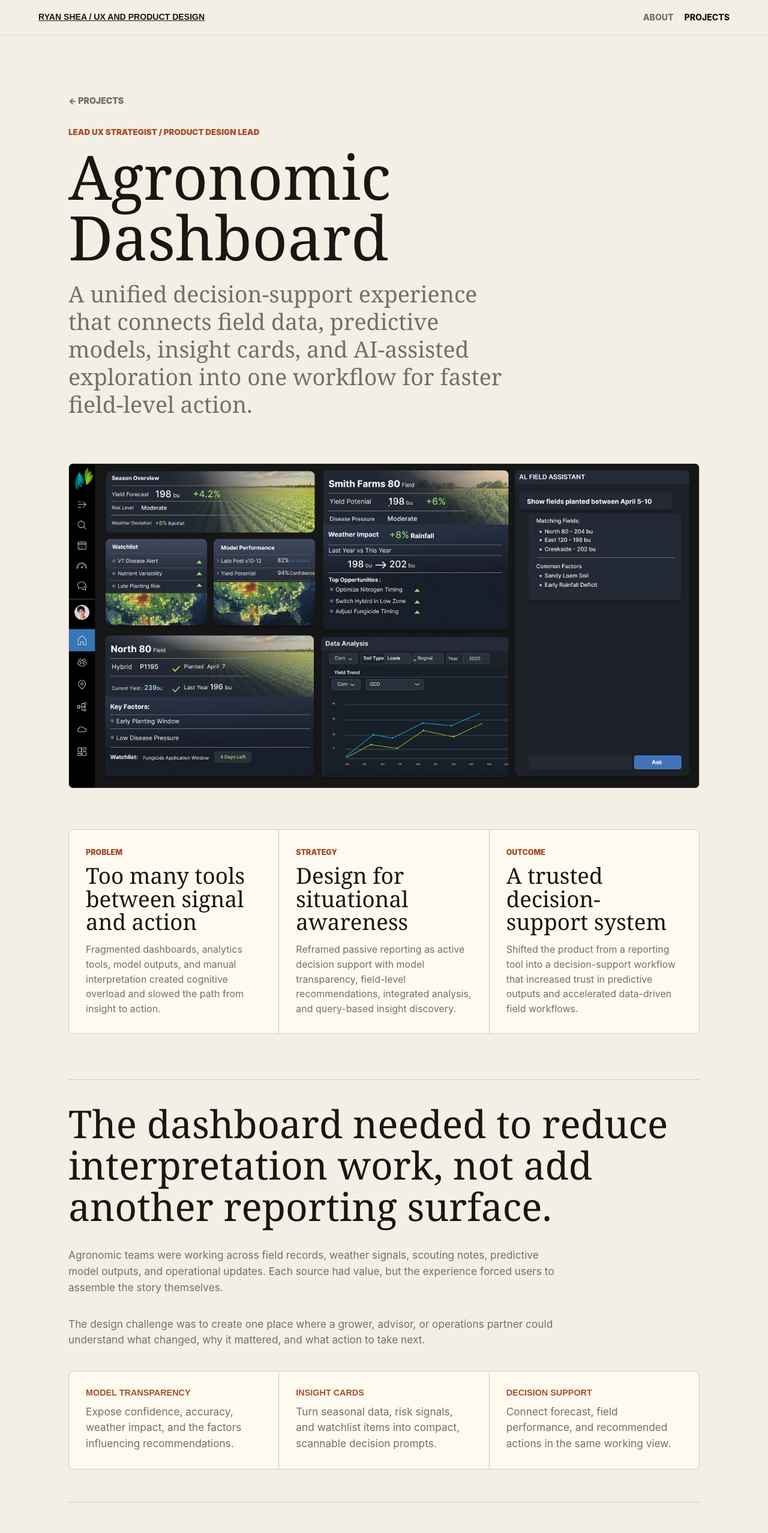
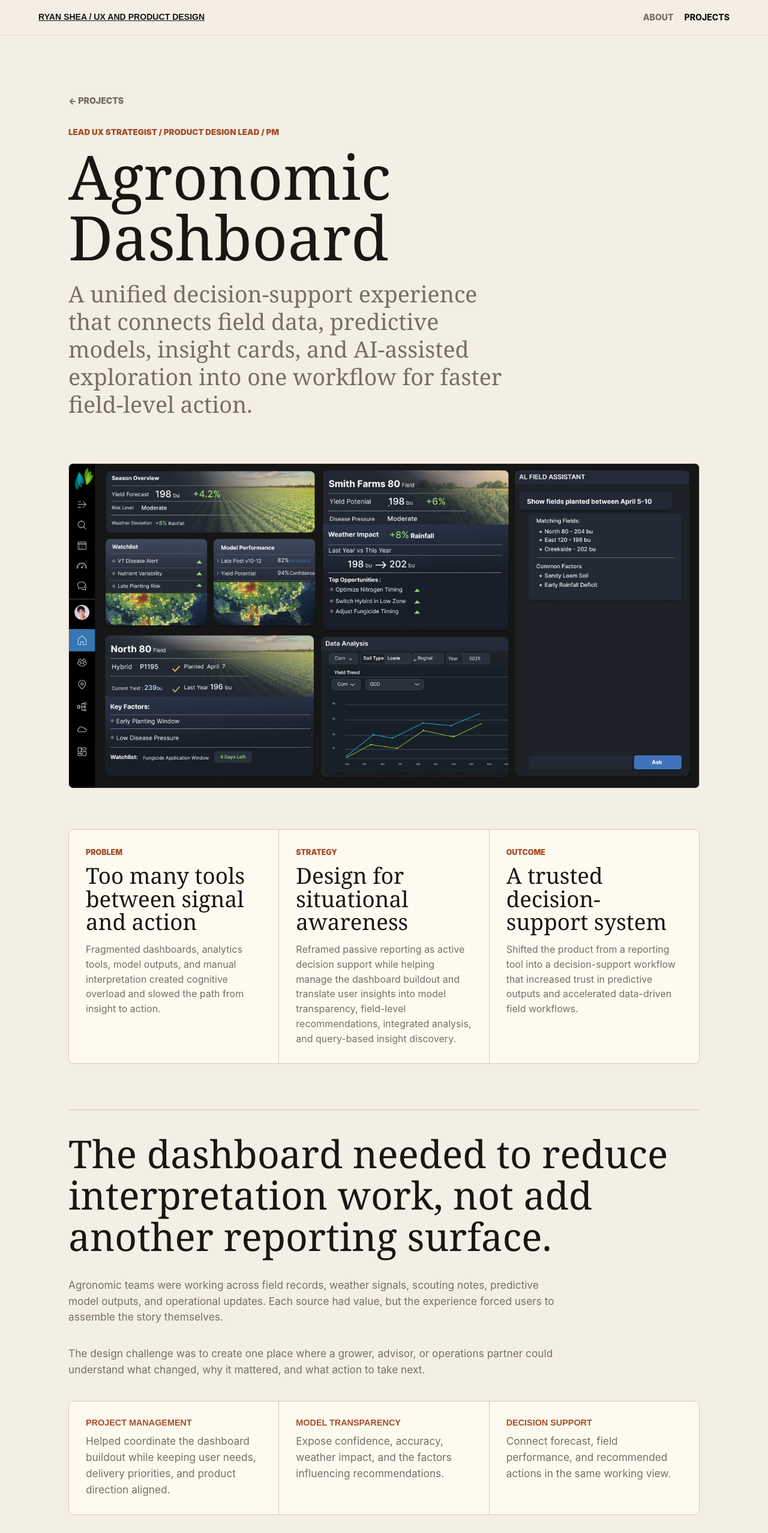
Before and after one commit to Rshea05/rshea05-portfolio, a plain HTML site: page projects/agronomic-dashboard/index.html in a window 1280 px wide. Shown: the top 2555 px of the page at 60% size. Drawn offline with Linux system fonts and the light colour scheme.

Commit message:
Update dashboards project page

```diff
--- a/projects/agronomic-dashboard/index.html
+++ b/projects/agronomic-dashboard/index.html
@@ -22,7 +22,7 @@
       </nav>
 
       <section class="detail-hero blueprint-hero" aria-labelledby="case-title">
-        <p class="eyebrow">Lead UX Strategist / Product Design Lead</p>
+        <p class="eyebrow">Lead UX Strategist / Product Design Lead / PM</p>
         <h1 id="case-title">Agronomic Dashboard</h1>
         <p>A unified decision-support experience that connects field data, predictive models, insight cards, and AI-assisted exploration into one workflow for faster field-level action.</p>
       </section>
@@ -40,7 +40,7 @@
         <article>
           <span>Strategy</span>
           <strong>Design for situational awareness</strong>
-          <p>Reframed passive reporting as active decision support with model transparency, field-level recommendations, integrated analysis, and query-based insight discovery.</p>
+          <p>Reframed passive reporting as active decision support while helping manage the dashboard buildout and translate user insights into model transparency, field-level recommendations, integrated analysis, and query-based insight discovery.</p>
         </article>
         <article>
           <span>Outcome</span>
@@ -56,12 +56,12 @@
           <p>The design challenge was to create one place where a grower, advisor, or operations partner could understand what changed, why it mattered, and what action to take next.</p>
           <div class="insight-grid">
             <article>
+              <h3>Project management</h3>
+              <p>Helped coordinate the dashboard buildout while keeping user needs, delivery priorities, and product direction aligned.</p>
+            </article>
+            <article>
               <h3>Model transparency</h3>
               <p>Expose confidence, accuracy, weather impact, and the factors influencing recommendations.</p>
-            </article>
-            <article>
-              <h3>Insight cards</h3>
-              <p>Turn seasonal data, risk signals, and watchlist items into compact, scannable decision prompts.</p>
             </article>
             <article>
               <h3>Decision support</h3>
```
Also changed, not shown: projects/index.html (+6 -4 lines).
